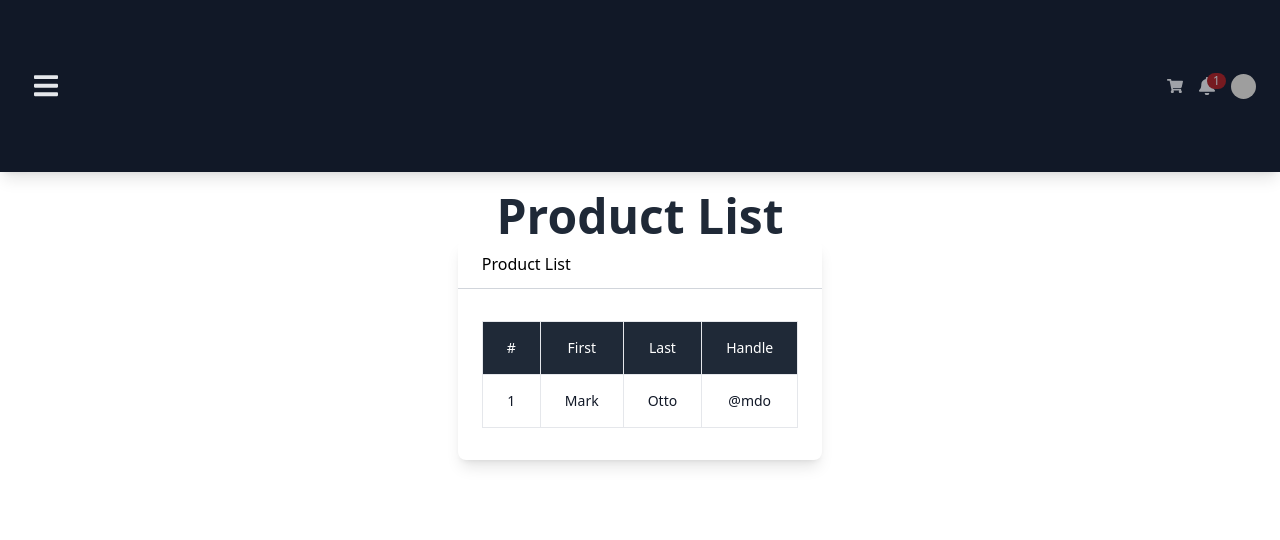
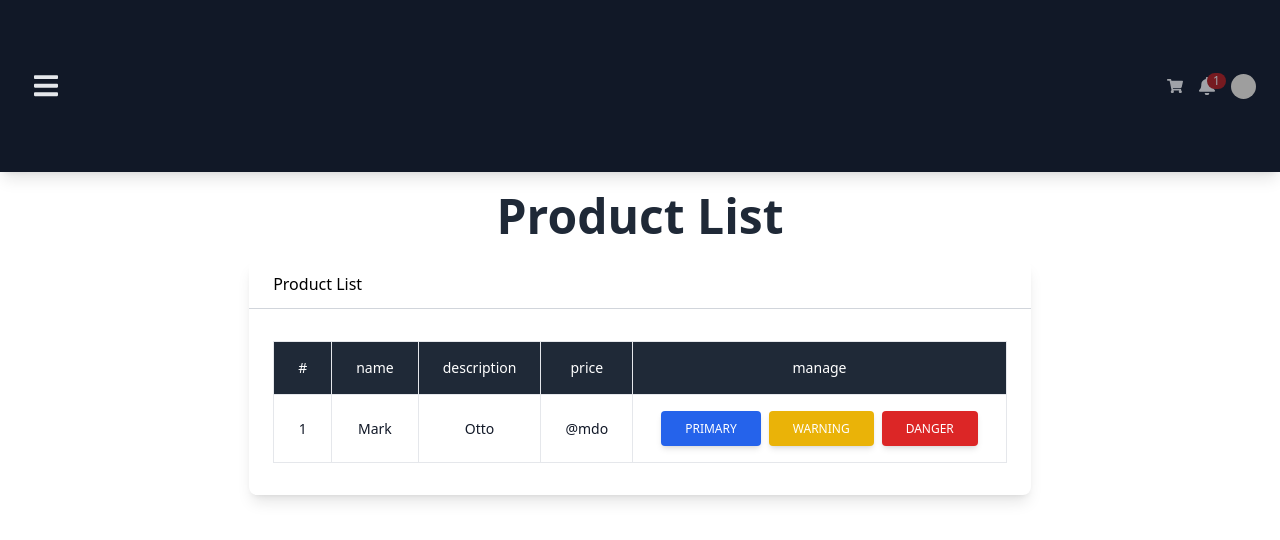
Before and after one commit to HEEPOKE/Vue-GO, a Vue app in the folder Client/: page /product in a window 1280 px wide. Shown: the top 540 px of the page. Built offline with nearby package versions, Linux system fonts and the light colour scheme; grey boxes are pictures that could not be loaded; what tw-elements would draw is missing.

Commit message:
add button

```diff
--- a/Client/src/components/Product/DataTableProduct.vue
+++ b/Client/src/components/Product/DataTableProduct.vue
@@ -1,22 +1,25 @@
 <template>
     <div class="flex flex-col">
         <div class="overflow-x-auto sm:-mx-6 lg:-mx-8">
-            <div class="py-2 inline-block min-w-full sm:px-6 lg:px-8">
+            <div class="py-2 inline-block max-w-full sm:px-6 lg:px-8">
                 <div class="overflow-hidden">
-                    <table class="min-w-full border text-center">
+                    <table class="border text-center max-w-full">
                         <thead class="border-b bg-gray-800">
                             <tr>
                                 <th scope="col" class="text-sm font-medium text-white px-6 py-4 border-r">
                                     #
                                 </th>
                                 <th scope="col" class="text-sm font-medium text-white px-6 py-4 border-r">
-                                    First
+                                    name
                                 </th>
                                 <th scope="col" class="text-sm font-medium text-white px-6 py-4 border-r">
-                                    Last
+                                    description
+                                </th>
+                                <th scope="col" class="text-sm font-medium text-white px-6 py-4 border-r">
+                                    price
                                 </th>
                                 <th scope="col" class="text-sm font-medium text-white px-6 py-4">
-                                    Handle
+                                    manage
                                 </th>
                             </tr>
                         </thead>
@@ -30,8 +33,20 @@
                                 <td class="text-sm text-gray-900 font-light px-6 py-4 whitespace-nowrap border-r">
                                     Otto
                                 </td>
+                                <td class="text-sm text-gray-900 font-light px-6 py-4 whitespace-nowrap border-r">
+                                    @mdo
+                                </td>
                                 <td class="text-sm text-gray-900 font-light px-6 py-4 whitespace-nowrap">
-                                    @mdo
+                                    <div class="flex space-x-2 justify-center">
+                                        <div>
+                                            <button type="button"
+                                                class="inline-block mx-1 px-6 py-2.5 bg-blue-600 text-white ont-medium text-xs leading-tight uppercase rounded shadow-md hover:bg-blue-700 hover:shadow-lg focus:bg-blue-700 focus:shadow-lg focus:outline-none focus:ring-0 active:bg-blue-800 active:shadow-lg transition duration-150 ease-in-out">Primary</button>
+                                            <button type="button"
+                                                class="inline-block mx-1 px-6 py-2.5 bg-yellow-500 text-white font-medium text-xs leading-tight uppercase rounded shadow-md hover:bg-yellow-600 hover:shadow-lg focus:bg-yellow-600 focus:shadow-lg focus:outline-none focus:ring-0 active:bg-yellow-700 active:shadow-lg transition duration-150 ease-in-out">Warning</button>
+                                            <button type="button"
+                                                class="inline-block mx-1 px-6 py-2.5 bg-red-600 text-white font-medium text-xs leading-tight uppercase rounded shadow-md hover:bg-red-700 hover:shadow-lg focus:bg-red-700 focus:shadow-lg focus:outline-none focus:ring-0 active:bg-red-800 active:shadow-lg transition duration-150 ease-in-out">Danger</button>
+                                        </div>
+                                    </div>
                                 </td>
                             </tr>
                         </tbody>
--- a/Client/src/components/Product/Index.vue
+++ b/Client/src/components/Product/Index.vue
@@ -1,7 +1,7 @@
 <template>
   <div>
     <HeaderProduct />
-    <div class="flex justify-center">
+    <div class="flex justify-center mt-5">
       <div class="block rounded-lg shadow-lg bg-white mx-auto">
         <div class="py-3 px-6 border-b border-gray-300">
           Product List
```
